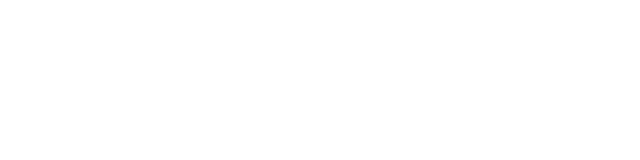
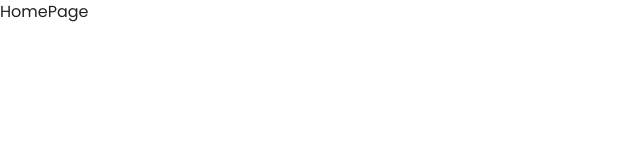
Before and after one commit to madruga665/estudos-material-ui, a React (Create React App) app: page / in a window 1280 px wide. Shown: the top 160 px of the page, without its empty margins (0-640 px from the left). Built offline with nearby package versions, Linux system fonts and the light colour scheme.

Commit message:
add rotas e homepage

```diff
--- a/package.json
+++ b/package.json
@@ -15,6 +15,7 @@
     "@types/react-dom": "^17.0.11",
     "react": "^17.0.2",
     "react-dom": "^17.0.2",
+    "react-router-dom": "^6.2.1",
     "react-scripts": "5.0.0",
     "typescript": "^4.5.5",
     "web-vitals": "^2.1.4"
--- a/public/index.html
+++ b/public/index.html
@@ -7,7 +7,6 @@
   <meta name="viewport" content="width=device-width, initial-scale=1" />
   <meta name="theme-color" content="#000000" />
   <meta name="description" content="Web site created using create-react-app" />
-  <link rel="apple-touch-icon" href="%PUBLIC_URL%/logo192.png" />
   <link rel="manifest" href="%PUBLIC_URL%/manifest.json" />
   <link rel="preconnect" href="https://fonts.googleapis.com">
   <link rel="preconnect" href="https://fonts.gstatic.com" crossorigin>
--- a/src/App.tsx
+++ b/src/App.tsx
@@ -1,10 +1,12 @@
 import { CssBaseline } from "@mui/material";
 import { ThemeProvider } from "@mui/material/styles";
+import MyRoutes from "./routes";
 import { Theme } from "./styles/Theme";
 
 const App = () => {
   return (
     <ThemeProvider theme={Theme}>
+      <MyRoutes />
       <CssBaseline />
     </ThemeProvider>
   );
--- a/src/index.tsx
+++ b/src/index.tsx
@@ -1,13 +1,16 @@
-import React from 'react';
-import ReactDOM from 'react-dom';
-import App from './App';
-import reportWebVitals from './reportWebVitals';
+import React from "react";
+import ReactDOM from "react-dom";
+import { BrowserRouter } from "react-router-dom";
+import App from "./App";
+import reportWebVitals from "./reportWebVitals";
 
 ReactDOM.render(
   <React.StrictMode>
-    <App />
+    <BrowserRouter>
+      <App />
+    </BrowserRouter>
   </React.StrictMode>,
-  document.getElementById('root')
+  document.getElementById("root")
 );
 
 reportWebVitals();
--- /dev/null
+++ b/src/pages/HomePage/index.tsx
@@ -0,0 +1,9 @@
+import React from 'react'
+
+const HomePage = () => {
+  return (
+    <div>HomePage</div>
+  )
+}
+
+export default HomePage
--- /dev/null
+++ b/src/routes/index.tsx
@@ -0,0 +1,12 @@
+import { Route, Routes } from "react-router-dom";
+import HomePage from "../pages/HomePage";
+
+const MyRoutes = () => {
+  return (
+    <Routes>
+      <Route path='/' element={<HomePage />} />
+    </Routes>
+  );
+};
+
+export default MyRoutes;
```
Also changed, not shown: src/Header/index.tsx (added, +9 -0 lines), public/manifest.json, 2 other files (tests, documents, lock files or other folders).
